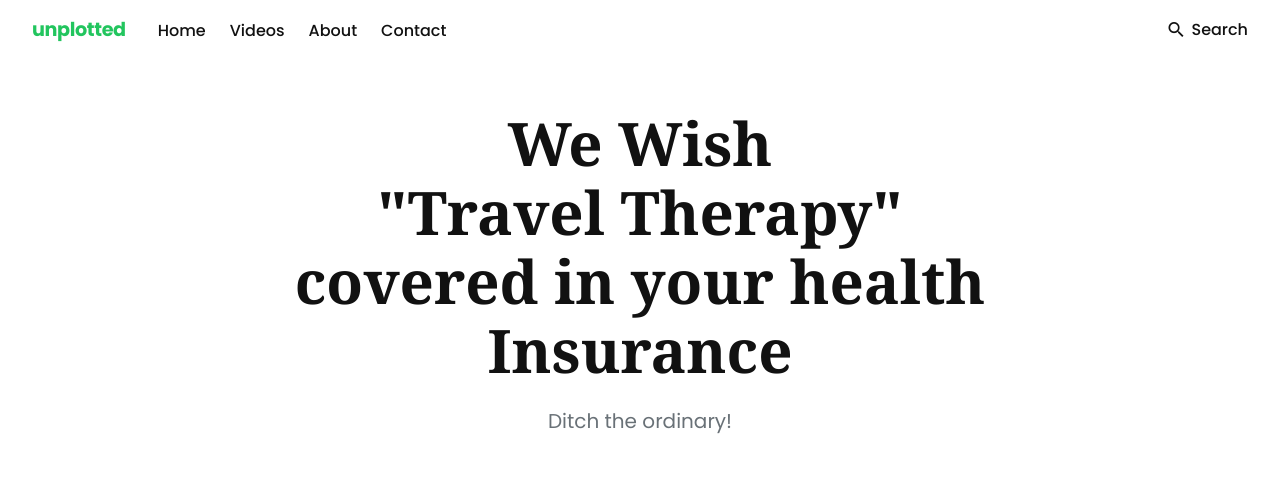
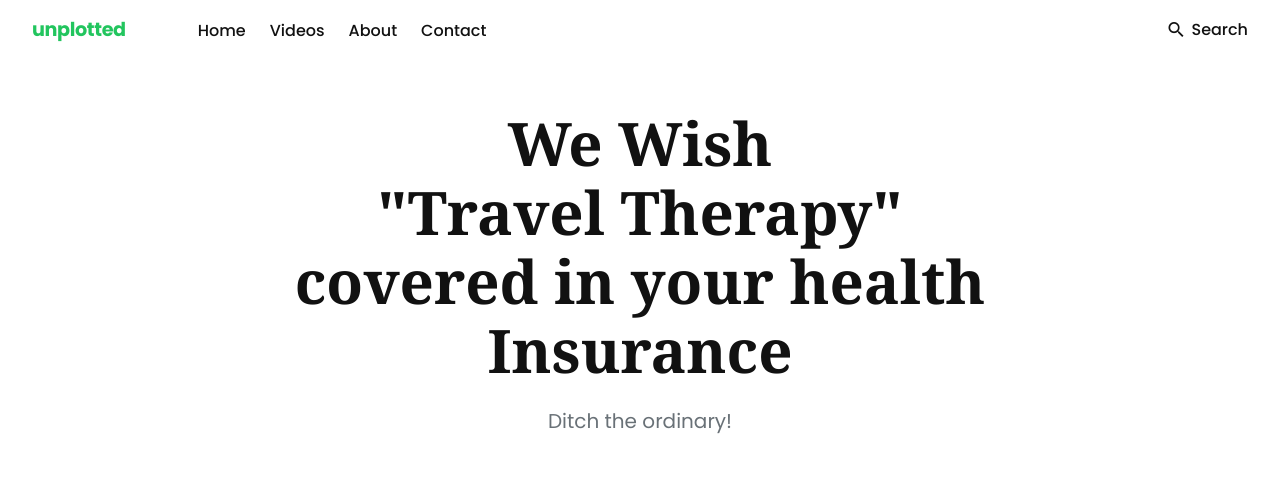
Before and after one commit to sivolko/highway, a Jekyll site: the page built from index.html, in a window 1280 px wide. Shown: the top 483 px of the page. Built offline with Jekyll 4.4.1, drawn with Linux system fonts in a browser that asks for light colours; the list of posts is cut into pages by our own code; grey boxes are pictures that could not be loaded.

Commit message:
style: add 2.5rem gap between logo and nav on desktop

```diff
--- a/_includes/header.html
+++ b/_includes/header.html
@@ -4,7 +4,7 @@
     <div class="row">
       <div class="header__inner col col-12">
 
-        <div class="logo">
+        <div class="logo" style="margin-right:2.5rem;">
           <a class="logo__link" href="{{ site.baseurl }}/" style="color:#22c55e;font-weight:700;font-size:1.2rem;letter-spacing:-0.02em;text-decoration:none;">
             {{ site.data.settings.title }}
           </a>
```
